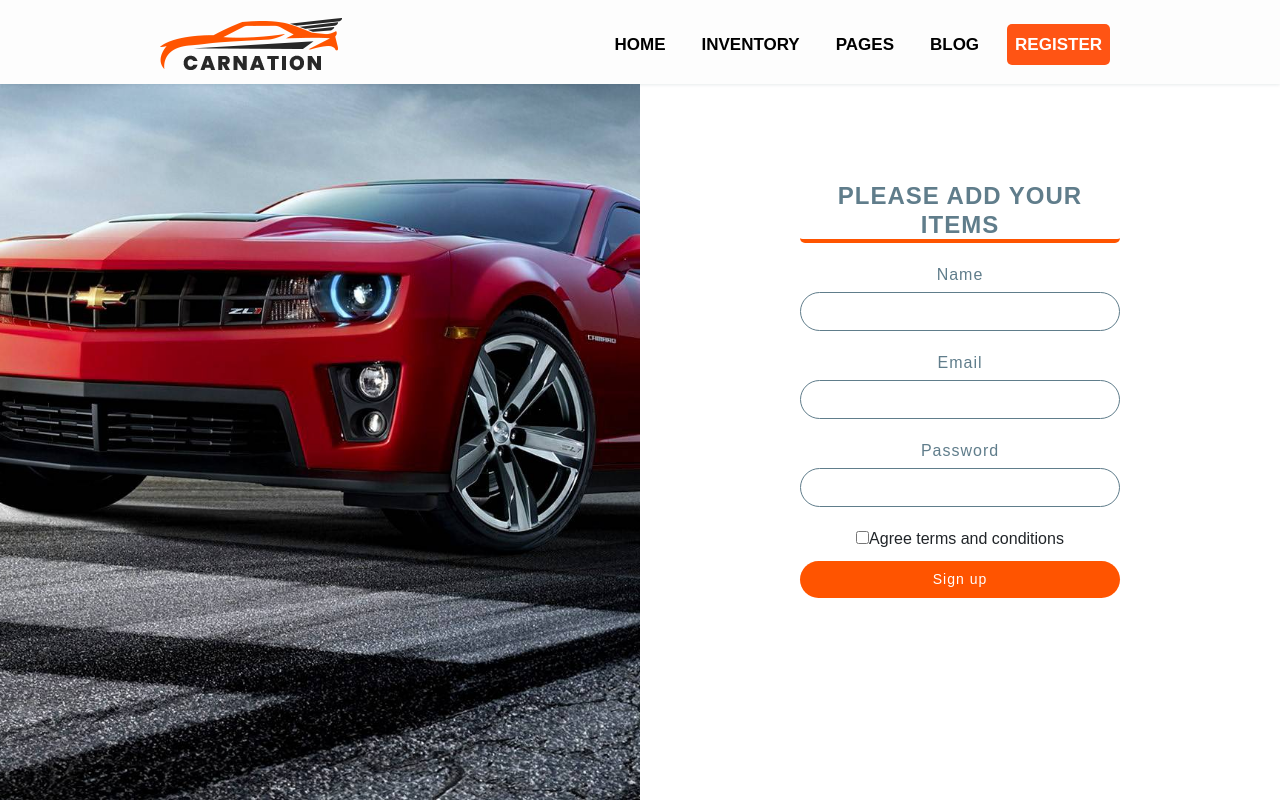
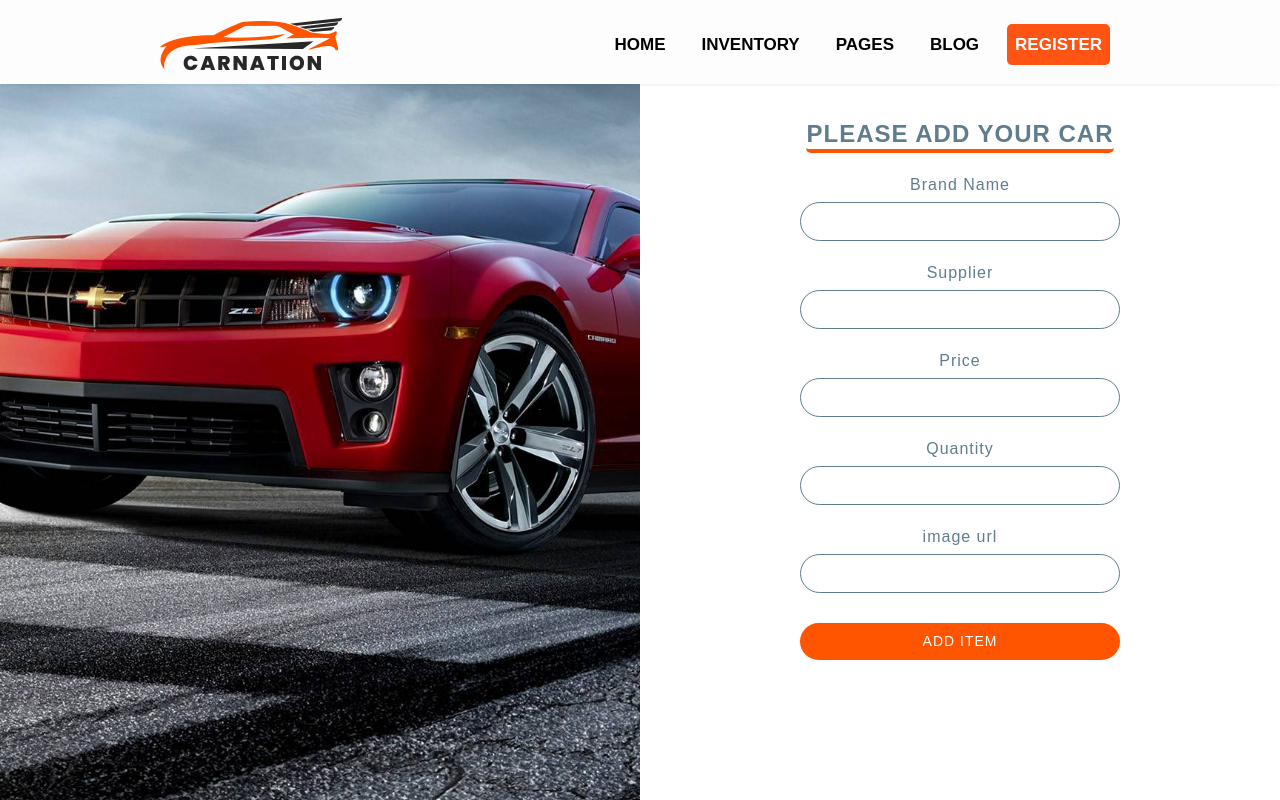
Before and after one commit to NH-Rifat/car_dealer_warehouse_management_client, a React (Create React App) app: page /addItems in a window 1280 px wide. Built offline with nearby package versions, Linux system fonts and the light colour scheme.

Commit message:
sicial design sone

```diff
--- a/src/App.js
+++ b/src/App.js
@@ -1,7 +1,6 @@
 import { Route, Routes } from 'react-router-dom';
 import './App.css';
 import AddItem from './pages/AddItem/AddItem';
-import AddNewItem from './pages/ADDNewItem/AddNewItem';
 import Blogs from './pages/Blogs/Blogs';
 import Header from './pages/Header/Header';
 import Home from './pages/Home/Home';
@@ -19,7 +18,6 @@ function App() {
       <Route path='/manageInventory' element={<ManageInventory></ManageInventory>}></Route>
       <Route path='/inventoryDetails' element={<Inventory></Inventory>}></Route>
       <Route path='/blog' element={<Blogs></Blogs>}></Route>
-      <Route path='/addNewItem' element={<AddNewItem></AddNewItem>}></Route>
       <Route path='/login' element={<Login></Login>}></Route>
       <Route path='/register' element={<Register></Register>}></Route>
       <Route path='/addItems' element={<AddItem></AddItem>}></Route>
--- a/src/pages/ADDNewItem/AddNewItem.js
+++ /dev/null
@@ -1,11 +0,0 @@
-import React from 'react';
-
-const AddNewItem = () => {
-  return (
-    <div>
-      <h1>Add a new item</h1>
-    </div>
-  );
-};
-
-export default AddNewItem;
--- a/src/pages/AddItem/AddItem.js
+++ b/src/pages/AddItem/AddItem.js
@@ -11,28 +11,30 @@ const AddItem = () => {
         </div>
         <div className={styles.contentBx}>
           <div className={styles.formBx}>
-            <h2>Please Add your items</h2>
+            <h2>Please Add your Car</h2>
             <form>
               <div className={styles.inputBx}>
-                <span>Name</span>
+                <span>Brand Name</span>
                 <input type='text' name='name' />
               </div>
               <div className={styles.inputBx}>
-                <span>Email</span>
-                <input type='email' name='email' />
+                <span>Supplier</span>
+                <input type='text' name='name' />
               </div>
               <div className={styles.inputBx}>
-                <span>Password</span>
-                <input type='password' name='password' />
-              </div>
-              <div className='agree'>
-                <label htmlFor='checkbox'>
-                  <input type='checkbox' name='terms' id='checkbox' />
-                  Agree terms and conditions
-                </label>
+                <span>Price</span>
+                <input type='text' name='name' />
               </div>
               <div className={styles.inputBx}>
-                <input type='submit' value='Sign up' />
+                <span>Quantity</span>
+                <input type='text' name='name' />
+              </div>
+              <div className={styles.inputBx}>
+                <span>image url</span>
+                <input type='text' name='name' />
+              </div>
+              <div className={styles.inputBx}>
+                <input type='submit' value='ADD ITEM' />
               </div>
             </form>
           </div>
```
Also changed, not shown: public/product.json (added, +12 -0 lines), src/pages/ADDNewItem/AddNewItem.module.css (deleted).
